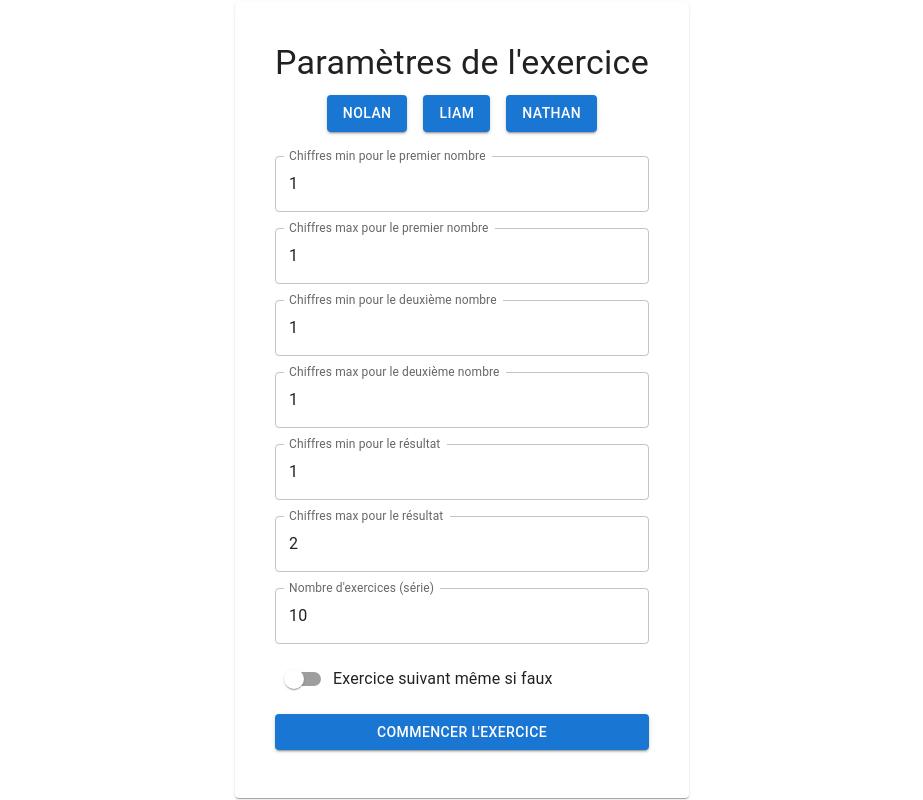
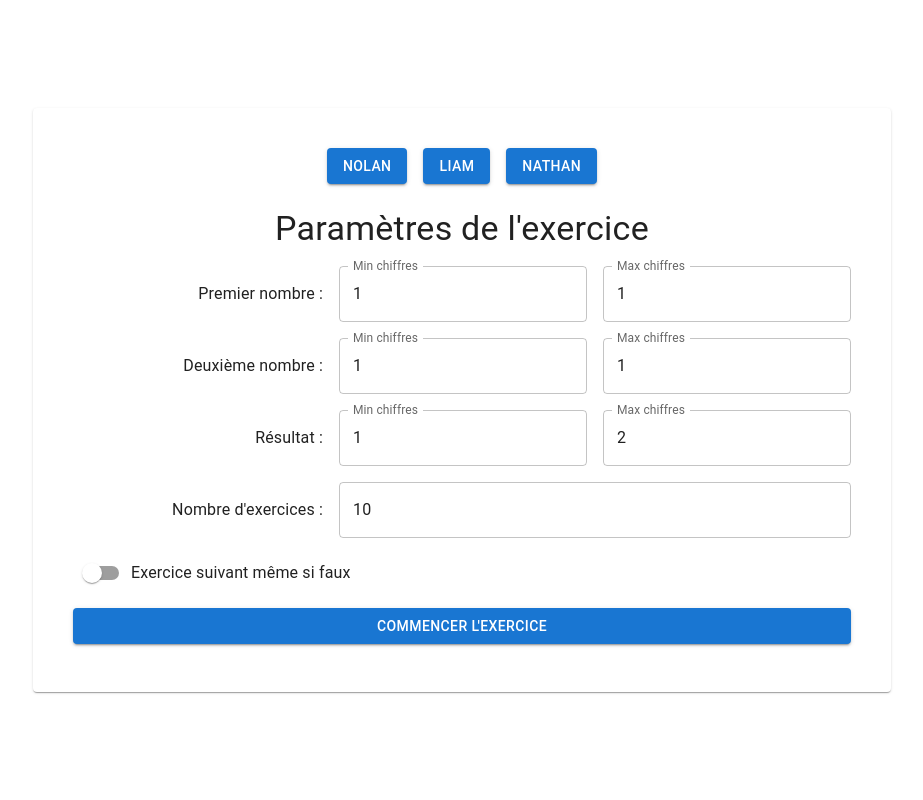
Before and after one commit to maelcornil/classe, a React (Vite) app in the folder classe-app/: page / in a window 1280 px wide. Shown: the whole page, without its empty margins (178-1101 px from the left). Built offline with nearby package versions, Linux system fonts and the light colour scheme.

Commit message:
Improve index layout

```diff
--- a/classe-app/src/IndexPage.tsx
+++ b/classe-app/src/IndexPage.tsx
@@ -45,71 +45,108 @@ export default function IndexPage(): JSX.Element {
 >
   <Card sx={{ p: 3, minWidth: 360, textAlign: "center" }}>
     <CardContent>
-          <Typography variant="h4" gutterBottom>
-            Paramètres de l'exercice
-          </Typography>
 
-          {/* Boutons presets différents */}
     <Stack direction="row" spacing={2} justifyContent="center" mb={3}>
                 <Button variant="contained" onClick={handlePresetNolan}>Nolan</Button>
                 <Button variant="contained" onClick={handlePresetLiam}>Liam</Button>
                 <Button variant="contained" onClick={handlePresetNathan}>Nathan</Button>
               </Stack>
 
+          <Typography variant="h4" gutterBottom>
+            Paramètres de l'exercice
+          </Typography>
+
 <Stack spacing={2} mt={2}>
+  {/* Premier nombre */}
+  <Stack direction="row" spacing={2} alignItems="center">
+    <Typography sx={{ minWidth: 250, textAlign: "right" }}>
+      Premier nombre :
+    </Typography>
     <TextField
-              label="Chiffres min pour le premier nombre"
+        label="Min chiffres"
+      placeholder="Min"
       type="number"
       value={minD1}
       onChange={(e) => setMinD1(Math.max(1, parseInt(e.target.value) || 1))}
       inputProps={{ min: 1 }}
+      fullWidth
     />
     <TextField
-              label="Chiffres max pour le premier nombre"
+      label="Max chiffres"
+      placeholder="Max"
       type="number"
       value={maxD1}
       onChange={(e) => setMaxD1(Math.max(minD1, parseInt(e.target.value) || minD1))}
       inputProps={{ min: minD1 }}
+      fullWidth
     />
+  </Stack>
 
+  {/* Deuxième nombre */}
+  <Stack direction="row" spacing={2} alignItems="center">
+    <Typography sx={{ minWidth: 250, textAlign: "right" }}>
+      Deuxième nombre :
+    </Typography>
     <TextField
-              label="Chiffres min pour le deuxième nombre"
+     label="Min chiffres"
+      placeholder="Min"
       type="number"
       value={minD2}
       onChange={(e) => setMinD2(Math.max(1, parseInt(e.target.value) || 1))}
       inputProps={{ min: 1 }}
+      fullWidth
     />
     <TextField
-              label="Chiffres max pour le deuxième nombre"
+     label="Max chiffres"
+      placeholder="Max"
       type="number"
       value={maxD2}
       onChange={(e) => setMaxD2(Math.max(minD2, parseInt(e.target.value) || minD2))}
       inputProps={{ min: minD2 }}
+      fullWidth
     />
+  </Stack>
 
+  {/* Résultat */}
+  <Stack direction="row" spacing={2} alignItems="center">
+    <Typography sx={{ minWidth: 250, textAlign: "right" }}>
+      Résultat :
+    </Typography>
     <TextField
-              label="Chiffres min pour le résultat"
+     label="Min chiffres"
+      placeholder="Min"
       type="number"
       value={minRes}
       onChange={(e) => setMinRes(Math.max(1, parseInt(e.target.value) || 1))}
       inputProps={{ min: 1 }}
+      fullWidth
     />
     <TextField
-              label="Chiffres max pour le résultat"
+     label="Max chiffres"
+      placeholder="Max"
       type="number"
       value={maxRes}
       onChange={(e) => setMaxRes(Math.max(minRes, parseInt(e.target.value) || minRes))}
       inputProps={{ min: minRes }}
+      fullWidth
     />
+  </Stack>
 
+  {/* Nombre d'exercices */}
+  <Stack direction="row" spacing={2} alignItems="center">
+    <Typography sx={{ minWidth: 250, textAlign: "right" }}>
+      Nombre d'exercices :
+    </Typography>
     <TextField
-              label="Nombre d'exercices (série)"
       type="number"
       value={series}
       onChange={(e) => setSeries(Math.max(1, parseInt(e.target.value) || 1))}
       inputProps={{ min: 1 }}
+      fullWidth
     />
+  </Stack>
 
+  {/* Mode */}
   <FormControlLabel
     control={
       <Switch
@@ -124,10 +161,12 @@ export default function IndexPage(): JSX.Element {
     }
   />
 
+  {/* Bouton start */}
   <Button variant="contained" onClick={handleStart}>
     Commencer l'exercice
   </Button>
 </Stack>
+
         </CardContent>
       </Card>
     </Box>
```
Lines whose indentation alone changed are shown as unchanged.
